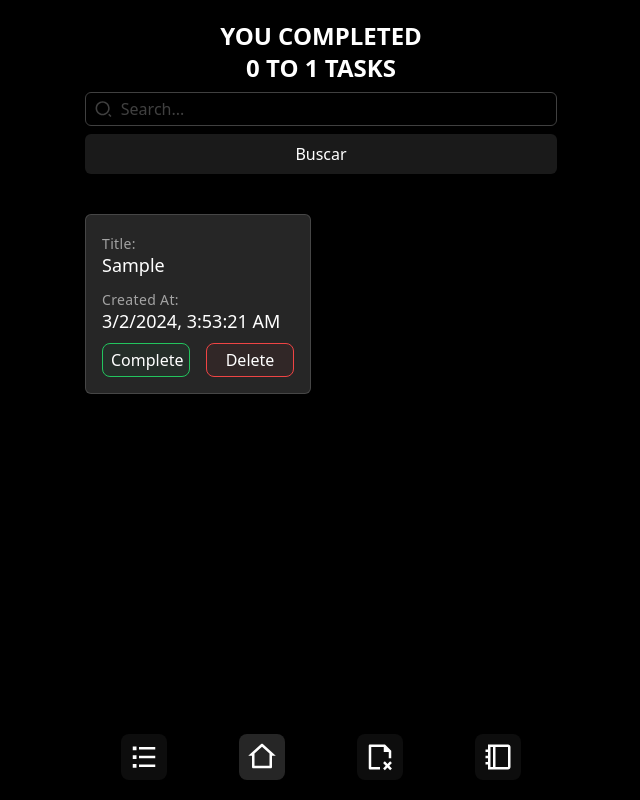
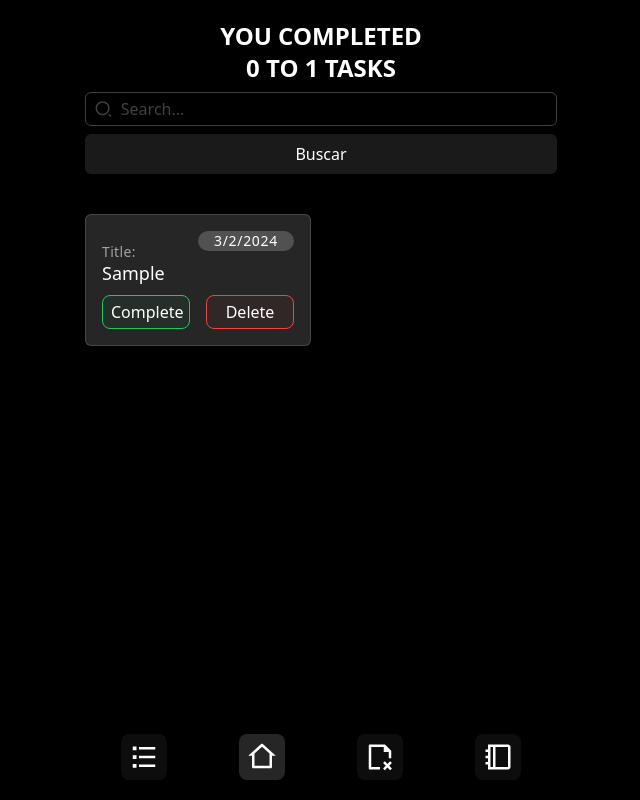
Before and after one commit to chris-dev-software/todo-app, a React (Vite) app: page /create in a window 1280 px wide. Both pictures are taken after typing "Sample" into the empty fields and a click on the button "Create". Shown: the whole page, without its empty margins (319-959 px from the left). Built offline with nearby package versions, Linux system fonts and the light colour scheme.

Commit message:
Search funcionality, finished

```diff
--- a/src/App.jsx
+++ b/src/App.jsx
@@ -1,4 +1,4 @@
-import React, { useState } from 'react'
+import React, { useEffect, useState } from 'react'
 
 import { ContainerTodos } from './pages/ContainerTodos'
 import { Routes, Route, BrowserRouter } from 'react-router-dom'
@@ -8,6 +8,14 @@ import { Create } from './pages/Create'
 
 function App () {
   const [todos, setTodos] = useState([])
+  const [search, setSearch] = useState('')
+
+  const handleChangeSearch = (e) => {
+    const value = e.target.value.toLowerCase()
+    setSearch(value)
+  }
+
+  const finalTodos = [...todos].filter(todo => todo.title.toLowerCase().includes(search))
 
   const createNewTodo = (newTodo) => {
     setTodos(prevTodos => {
@@ -33,16 +41,16 @@ function App () {
     })
   }
 
-  const completedTodos = todos.filter(todo => todo.completed)
-  const incompletedTodos = todos.filter(todo => !todo.completed)
+  const completedTodos = finalTodos.filter(todo => todo.completed)
+  const incompletedTodos = finalTodos.filter(todo => !todo.completed)
 
-  const completedTodosLength = completedTodos.length
+  const completedTodosLength = todos.filter(todo => todo.completed).length
   const allTodosLength = todos.length
 
   return (
     <BrowserRouter>
       <div className='bg-black min-h-screen'>
-        <Header completedTodosLength={completedTodosLength} allTodosLength={allTodosLength} />
+        <Header handleChangeSearch={handleChangeSearch} search={search} completedTodosLength={completedTodosLength} allTodosLength={allTodosLength} />
 
         <main className='max-w-lg mx-auto p-5 pb-[106px]'>
           <Routes>
@@ -52,7 +60,7 @@ function App () {
                 <ContainerTodos
                   changeCompleteTask={changeCompleteTask}
                   deleteTodo={deleteTodo}
-                  todos={todos}
+                  todos={finalTodos}
                 />
               }
             />
--- a/src/components/Header.jsx
+++ b/src/components/Header.jsx
@@ -1,8 +1,8 @@
 import { RiSearch2Line } from 'react-icons/ri'
 
-export function Header ({ completedTodosLength, allTodosLength }) {
+export function Header ({ completedTodosLength, allTodosLength, handleChangeSearch, search }) {
   return (
-    <header className='max-w-lg mx-auto p-5 sticky top-0 bg-black'>
+    <header className='max-w-lg mx-auto p-5 sticky top-0 bg-black z-10'>
       <h1 className='text-2xl text-center uppercase font-semibold mb-2 flex flex-col text-white'>
         <span>You completed</span>
         <span>{completedTodosLength} to {allTodosLength} tasks</span>
@@ -12,6 +12,8 @@ export function Header ({ completedTodosLength, allTodosLength }) {
         <div className='flex items-center gap-2 text-neutral-700 border border-neutral-700 transition-colors rounded-md px-2 py-1 focus-within:border-neutral-500 focus-within:text-neutral-500'>
           <RiSearch2Line className='text-xl' />
           <input
+            value={search}
+            onChange={handleChangeSearch}
             type='text'
             placeholder='Search...'
             className='w-full outline-none bg-transparent text-white placeholder:text-neutral-700'
--- a/src/components/TodoItem.jsx
+++ b/src/components/TodoItem.jsx
@@ -1,15 +1,12 @@
 export function TodoItem ({ id, title, createdAt, deleteTodo, changeCompleteTask, completed }) {
   return (
-    <li className={` border ${completed ? 'border-green-500/50 bg-green-500/5' : 'border-neutral-50/15 bg-neutral-50/15'}  p-4 rounded-md shadow-md`}>
+    <li className={` border ${completed ? 'border-green-500/50 bg-green-500/5' : 'border-neutral-50/15 bg-neutral-50/15'}  px-4 pb-4 pt-6 rounded-md shadow-md relative`}>
       <div className='mb-3'>
         <span className='text-sm font-medium tracking-wide text-neutral-400'>Title:</span>
         <h3 className='text-lg leading-5 text-white'>{title}</h3>
       </div>
 
-      <div className='mb-3'>
-        <span className='text-sm font-medium tracking-wide text-neutral-400'>Created At:</span>
-        <h3 className='text-lg leading-5 text-white'>{createdAt}</h3>
-      </div>
+      <p className='absolute top-4 right-4 bg-white/20 rounded-full px-4 text-white text-sm tracking-wider'>{createdAt}</p>
 
       <footer className='grid grid-cols-2 gap-4'>
         <button onClick={() => changeCompleteTask(id)} className='text-white border border-green-500 bg-green-500/5 hover:bg-green-500/15 transition-colors px-2 py-1 rounded-lg'>
--- a/src/pages/Create.jsx
+++ b/src/pages/Create.jsx
@@ -11,7 +11,7 @@ export function Create ({ createNewTodo }) {
     const newTodo = {
       id: crypto.randomUUID(),
       title,
-      createdAt: new Date().toLocaleString(),
+      createdAt: new Date().toLocaleDateString(),
       completed: false
     }
 
```
